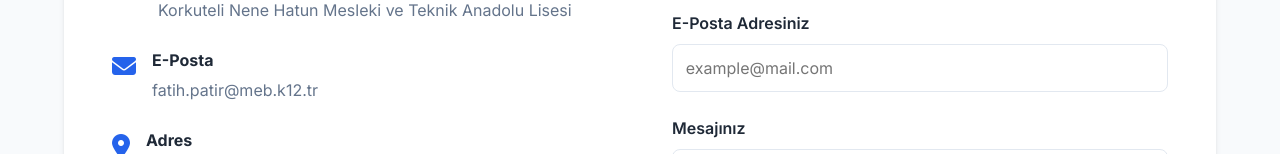
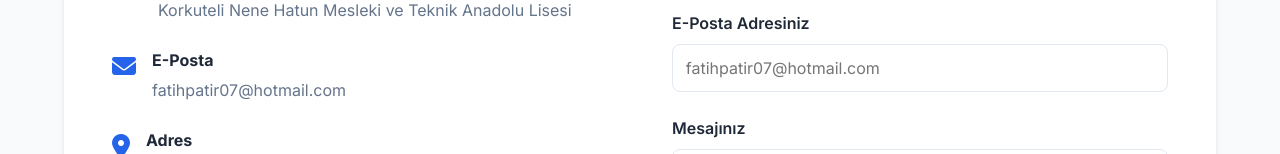
Before and after one commit to fatihpatir/web, a plain HTML site: page contact.html in a window 1280 px wide. Shown: the part 538-692 px from the top of the page. Drawn offline with Linux system fonts and the light colour scheme.

Commit message:
Update contact.html

```diff
--- a/contact.html
+++ b/contact.html
@@ -52,7 +52,7 @@
                     <div style="color: var(--primary); font-size: 1.5rem;"><i class="fas fa-envelope"></i></div>
                     <div>
                         <h4 style="margin-bottom: 0.3rem;">E-Posta</h4>
-                        <p style="color: var(--secondary);">fatih.patir@meb.k12.tr</p>
+                        <p style="color: var(--secondary);">fatihpatir07@hotmail.com</p>
                     </div>
                 </div>
                 <div style="display: flex; align-items: flex-start; gap: 1rem; margin-bottom: 1.5rem;">
@@ -72,7 +72,7 @@
                     </div>
                     <div class="form-group">
                         <label>E-Posta Adresiniz</label>
-                        <input type="email" class="form-control" name="email" required placeholder="example@mail.com">
+                        <input type="email" class="form-control" name="email" required placeholder="fatihpatir07@hotmail.com">
                     </div>
                     <div class="form-group">
                         <label>Mesajınız</label>
@@ -94,4 +94,5 @@
     <script src="script.js"></script>
 </body>
 
+
 </html>
```
